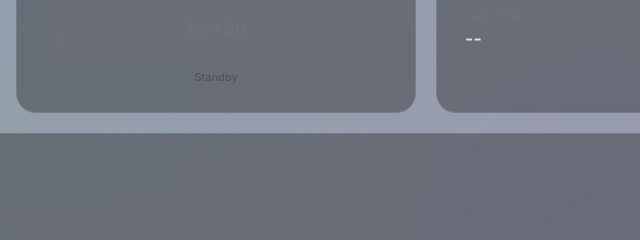
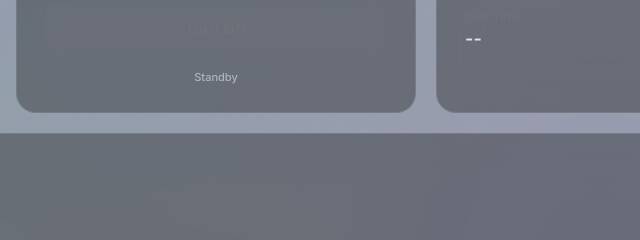
Before and after one commit to s-a-usman/SolarTech_Dashboard, a plain HTML site: page index.html in a window 1280 px wide. Shown: the part 391-631 px from the top of the page, 424-1064 px from the left. Drawn offline with Linux system fonts and the light colour scheme; a script that the page names is missing.

Commit message:
update index.html

```diff
--- a/index.html
+++ b/index.html
@@ -435,7 +435,7 @@
         /* Update timestamp */
         .update-time {
             font-size: 11px;
-            color: #52525b;
+            color: #b2b2be;
             margin-top: 16px;
             text-align: center;
             font-weight: 500;
```
